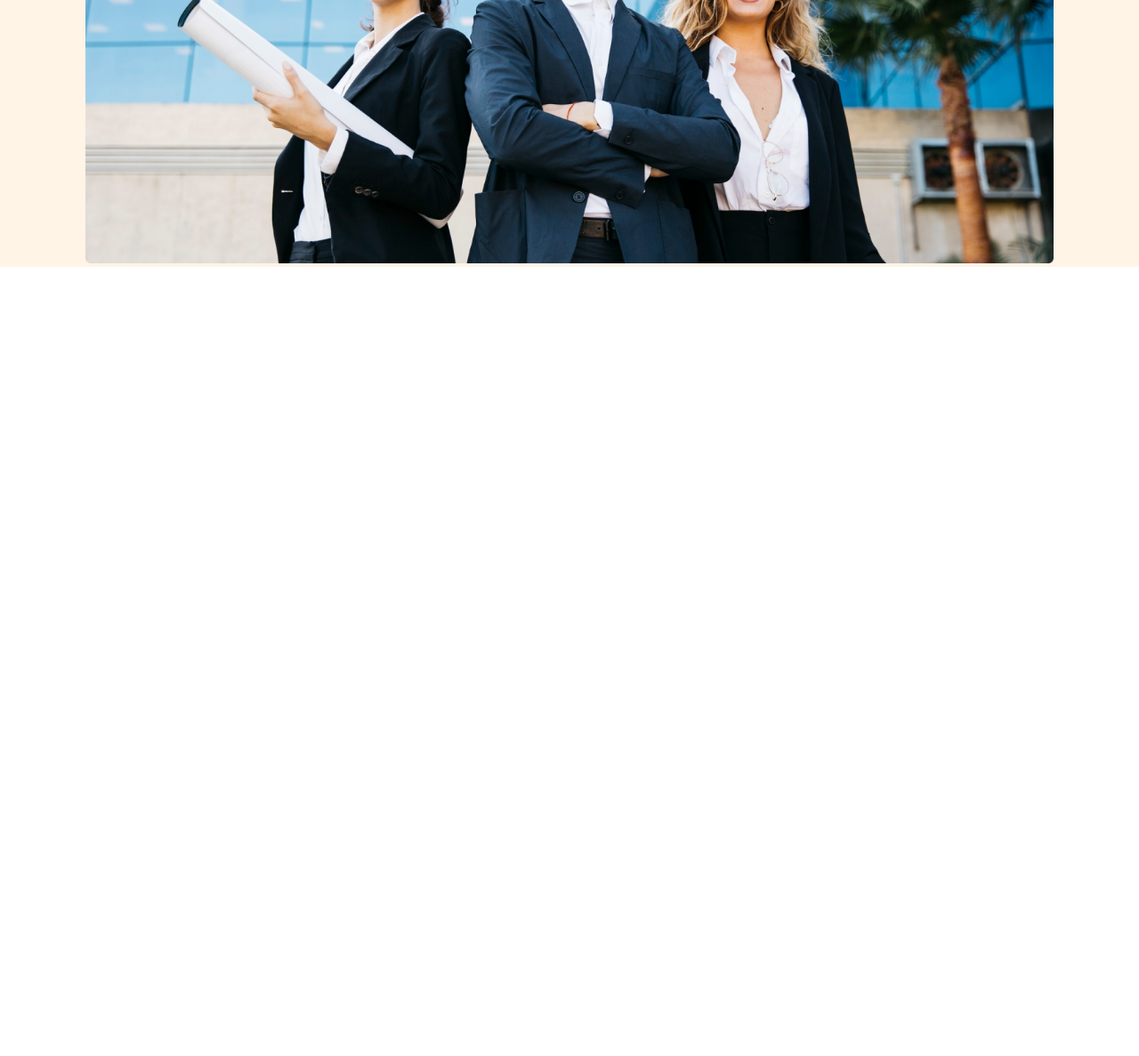
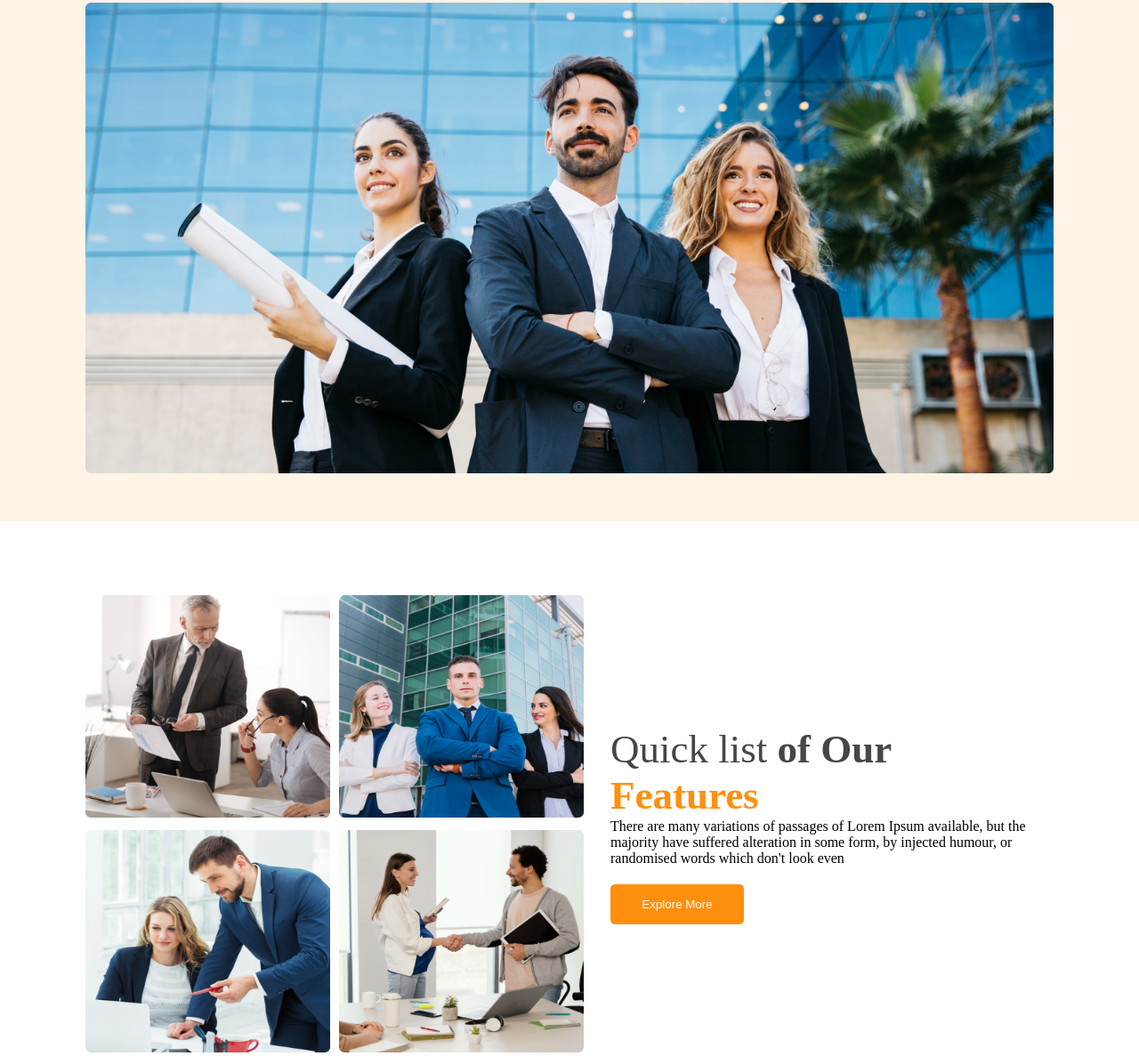
Before and after one commit to ismailmozumdar7/Secoend-Assainment, a plain HTML site: page index.html in a window 1280 px wide. Shown: the part 639-1826 px from the top of the page at 89% size. Before the commit the page ends 939 px from the top, so only its background shows below. Drawn offline with Linux system fonts and the light colour scheme.

Commit message:
Features add done

```diff
--- a/index.html
+++ b/index.html
@@ -36,6 +36,32 @@
         </header>
         <!-- main section -->
         <main>
+            <!-- Our Features -->
+            <div class="Our-Features">
+                <div class="container">
+                    <div class="Features-row">
+                        <div class="Feature-img">
+                            <div>
+                                <img src="./images/team1.png" alt="">
+                            </div>
+                            <div>
+                                <img src="./images/team2.png" alt="">
+                            </div>
+                            <div>
+                                <img src="./images/team3.png" alt="">
+                            </div>
+                            <div>
+                                <img src="./images/team4.png" alt="">
+                            </div>
+                        </div>
+                        <div class="Feature-info">
+                            <h1>Quick list <span class="specal">of Our <br><span class="color">Features</span></span></h1>
+                            <p>There are many variations of passages of Lorem Ipsum available, but the majority have suffered alteration in some form, by injected humour, or randomised words which don't look even</p>
+                            <button>Explore More</button>
+                        </div>
+                    </div>
+                </div>
+            </div>
 
         </main>
 </body>
--- a/styles/Style.css
+++ b/styles/Style.css
@@ -29,7 +29,6 @@ ul li a{
 .banner{
     display: flex;
     flex-direction: column;
-    justify-content: center;
     align-items: center;
 
 }
@@ -46,9 +45,9 @@ ul li a{
         text-align: center;
     }
     .bannar-info h1{
-        font-size: 2em;
+        font-size: 5em;
     }
-    .bannar-info button{
+    .bannar-info button, .Feature-info button{
         border: none;
         width: 150px;
         background: #FF900E;
@@ -59,6 +58,7 @@ ul li a{
     }
     .banner-img{
         width: 100%;
+        padding-bottom: 50px;
     }
     .banner-img img{
         width: 100%;
@@ -82,3 +82,45 @@ ul li a{
         }
 
     }
+    /* Our Features */
+    .Features-row{
+        display: flex;
+        align-items: center;
+        margin-top: 83px;
+    }
+    .Feature-info {
+        padding:0 30px;
+    }
+    .Feature-info p{
+        text-align: start;
+    }
+    .Feature-info h1{
+        font-size: 45px;
+        font-weight: 400;
+        color: #464646;
+    }
+    .Feature-info h1 .color{
+        color: #FF900E;
+
+    }
+
+    .specal{
+        font-weight: 700;
+    }
+  .Feature-img{
+    display: grid;
+    gap: 10px;
+    grid-template-columns: repeat(2, 1fr);
+  }
+  .Feature-img img{
+    height: 250px;
+    width: 275px;
+  }
+  @media screen and (max-width: 576px) {
+    .Features-row{
+        flex-direction: column;
+    }
+    .Feature-img{
+        grid-template-columns: repeat(1, 1fr);
+      }
+  }
```
